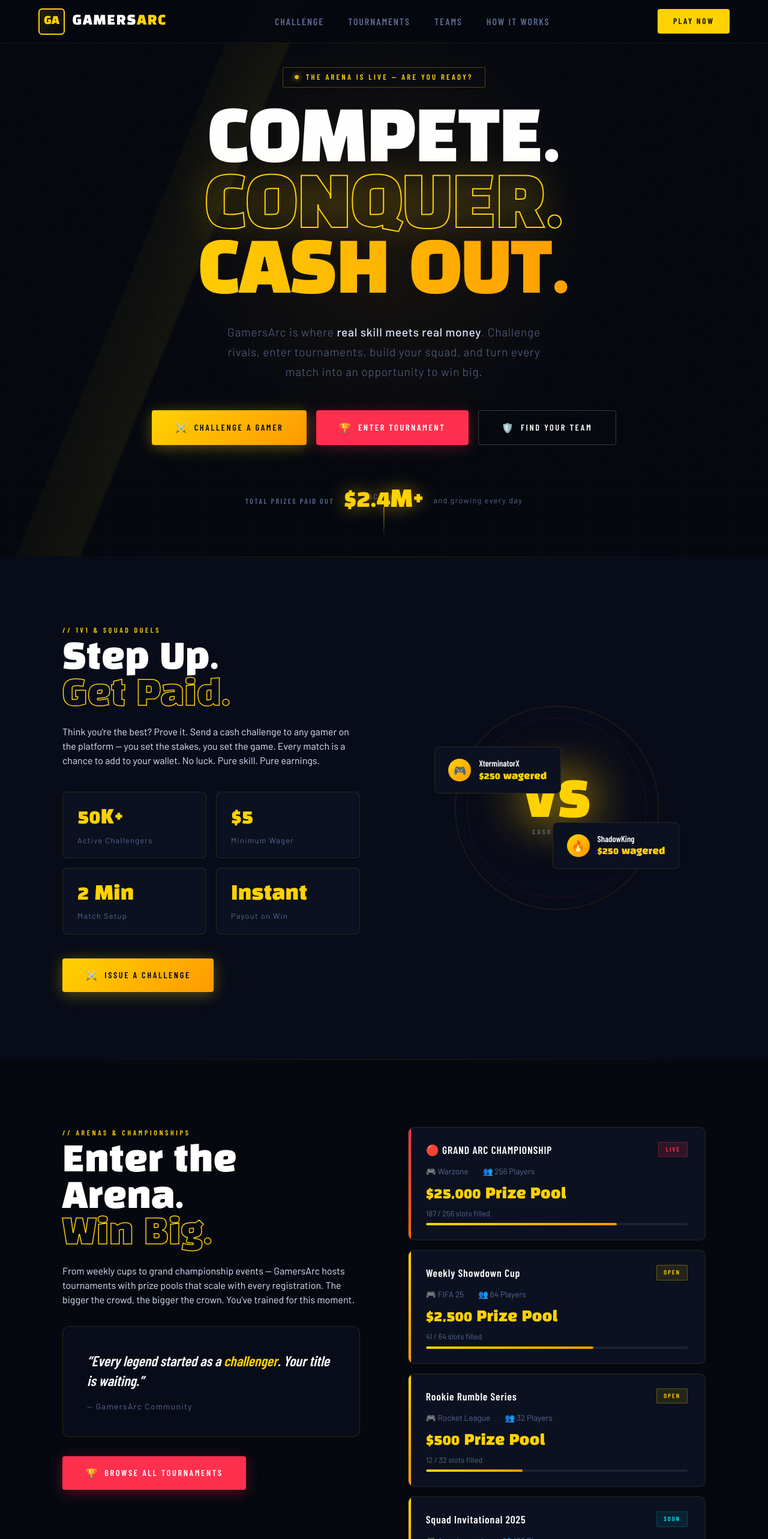
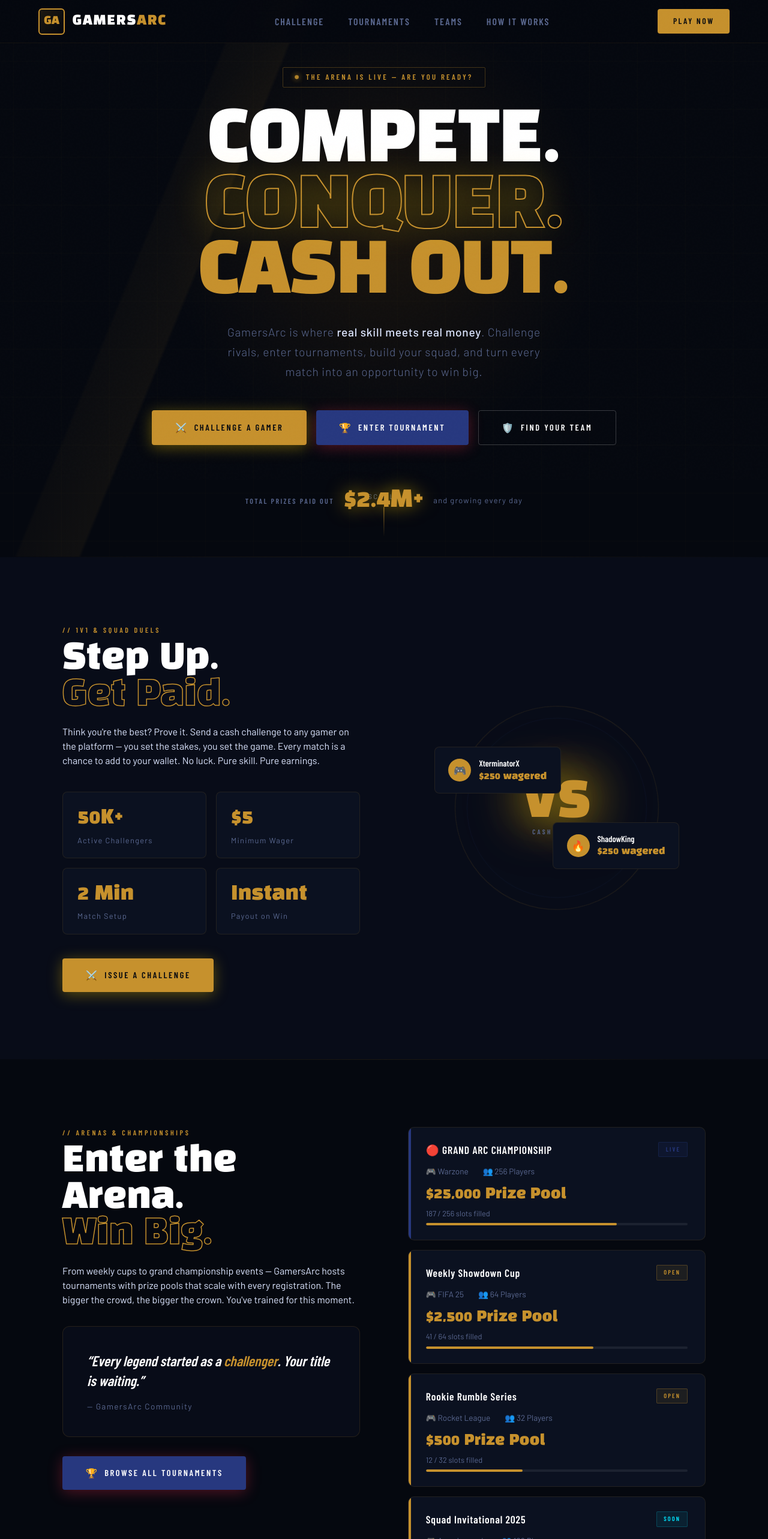
Before and after one commit to playersarcadia/players-arcadia-web, a Next.js app: page / in a window 1280 px wide. Shown: the top 2566 px of the page at 60% size. Built offline with nearby package versions, Linux system fonts and the light colour scheme; no server answers; a web font is replaced by a local one.

Commit message:
Update: page color and the logo

```diff
--- a/app/gamers-arc-landing.css
+++ b/app/gamers-arc-landing.css
@@ -13,11 +13,11 @@
       --bg: #05080f;
       --deep: #080c18;
       --card: #0b1120;
-      --border: rgba(255, 210, 0, .12);
-      --gold: #ffd200;
-      --gold2: #ff9900;
+      --border: rgba(198, 145, 45, .12);
+      --gold: #c6912d;
+      --gold2: #c6912d;
       --cyan: #00e5ff;
-      --red: #ff2f4e;
+      --red: #27387f;
       --text: #dde6ff;
       --muted: #5a6890;
       --white: #ffffff;
@@ -47,7 +47,7 @@
       position: fixed;
       width: 40px;
       height: 40px;
-      border: 1px solid rgba(255, 210, 0, .3);
+      border: 1px solid rgba(198, 145, 45, .3);
       border-radius: 50%;
       pointer-events: none;
       z-index: 9998;
@@ -77,7 +77,7 @@
       align-items: center;
       justify-content: space-between;
       padding: max(.85rem, env(safe-area-inset-top)) max(5%, env(safe-area-inset-right)) .85rem max(5%, env(safe-area-inset-left));
-      border-bottom: 1px solid rgba(255, 210, 0, .08);
+      border-bottom: 1px solid rgba(198, 145, 45, .08);
       background: rgba(5, 8, 15, .85);
       backdrop-filter: blur(16px)
     }
@@ -106,7 +106,7 @@
       content: '';
       position: absolute;
       inset: 0;
-      background: linear-gradient(135deg, rgba(255, 210, 0, .15), transparent);
+      background: linear-gradient(135deg, rgba(198, 145, 45, .15), transparent);
       animation: shimmer 3s ease infinite
     }
 
@@ -167,7 +167,8 @@
       border: none;
       cursor: none;
       transition: transform .15s, box-shadow .2s;
-      text-decoration: none
+      text-decoration: none;
+      touch-action: manipulation
     }
 
     .nav-cta:hover {
@@ -190,17 +191,17 @@
       width: 44px;
       height: 44px;
       padding: 0;
-      border: 1px solid rgba(255, 210, 0, .25);
+      border: 1px solid rgba(198, 145, 45, .25);
       border-radius: 6px;
-      background: rgba(255, 210, 0, .06);
+      background: rgba(198, 145, 45, .06);
       cursor: pointer;
       -webkit-tap-highlight-color: transparent;
       transition: border-color .2s, background .2s
     }
 
     .nav-toggle:hover {
-      border-color: rgba(255, 210, 0, .5);
-      background: rgba(255, 210, 0, .1)
+      border-color: rgba(198, 145, 45, .5);
+      background: rgba(198, 145, 45, .1)
     }
 
     .nav-toggle-bar {
@@ -280,7 +281,7 @@
       left: -5%;
       width: 60%;
       height: 120%;
-      background: linear-gradient(105deg, transparent 40%, rgba(255, 210, 0, .03) 40.5%, rgba(255, 210, 0, .06) 50%, transparent 50.5%);
+      background: linear-gradient(105deg, transparent 40%, rgba(198, 145, 45, .03) 40.5%, rgba(198, 145, 45, .06) 50%, transparent 50.5%);
       transform: skewX(-8deg)
     }
 
@@ -301,7 +302,7 @@
     .arena-grid {
       position: absolute;
       inset: 0;
-      background-image: linear-gradient(rgba(255, 210, 0, .025) 1px, transparent 1px), linear-gradient(90deg, rgba(255, 210, 0, .025) 1px, transparent 1px);
+      background-image: linear-gradient(rgba(198, 145, 45, .025) 1px, transparent 1px), linear-gradient(90deg, rgba(198, 145, 45, .025) 1px, transparent 1px);
       background-size: 80px 80px;
       animation: gridPan 25s linear infinite
     }
@@ -327,7 +328,7 @@
       display: inline-flex;
       align-items: center;
       gap: .7rem;
-      border: 1px solid rgba(255, 210, 0, .3);
+      border: 1px solid rgba(198, 145, 45, .3);
       padding: .4rem 1.2rem;
       border-radius: 2px;
       font-family: 'Barlow Condensed', sans-serif;
@@ -432,7 +433,8 @@
       transition: transform .15s, box-shadow .2s;
       cursor: none;
       position: relative;
-      overflow: hidden
+      overflow: hidden;
+      touch-action: manipulation
     }
 
     .btn::after {
@@ -645,13 +647,13 @@
       position: absolute;
       inset: 0;
       border-radius: 50%;
-      border: 1px solid rgba(255, 210, 0, .15);
+      border: 1px solid rgba(198, 145, 45, .15);
       animation: spin 20s linear infinite
     }
 
     .vs-ring:nth-child(2) {
       inset: 20px;
-      border-color: rgba(255, 47, 78, .12);
+      border-color: rgba(39, 56, 127, .12);
       animation-direction: reverse;
       animation-duration: 14s
     }
@@ -811,7 +813,7 @@
 
     .t-card:hover {
       transform: translateX(6px);
-      border-color: rgba(255, 210, 0, .4)
+      border-color: rgba(198, 145, 45, .4)
     }
 
     .t-card-accent {
@@ -824,7 +826,7 @@
     }
 
     .t-card.featured .t-card-accent {
-      background: linear-gradient(180deg, var(--red), #ff6b00)
+      background: linear-gradient(180deg, var(--red), #27387f)
     }
 
     .t-card-top {
@@ -852,15 +854,15 @@
     }
 
     .t-badge.live {
-      background: rgba(255, 47, 78, .15);
+      background: rgba(39, 56, 127, .15);
       color: var(--red);
-      border: 1px solid rgba(255, 47, 78, .3)
+      border: 1px solid rgba(39, 56, 127, .3)
     }
 
     .t-badge.open {
-      background: rgba(255, 210, 0, .1);
+      background: rgba(198, 145, 45, .1);
       color: var(--gold);
-      border: 1px solid rgba(255, 210, 0, .3)
+      border: 1px solid rgba(198, 145, 45, .3)
     }
 
     .t-badge.soon {
@@ -905,7 +907,7 @@
 
     .morale-box {
       background: var(--deep);
-      border: 1px solid rgba(255, 210, 0, .15);
+      border: 1px solid rgba(198, 145, 45, .15);
       border-radius: 12px;
       padding: 2.5rem;
       margin-top: 2rem
@@ -960,13 +962,13 @@
 
     .team-card:hover {
       transform: translateY(-5px);
-      border-color: rgba(255, 210, 0, .5)
+      border-color: rgba(198, 145, 45, .5)
     }
 
     .team-logo-slot {
       width: 64px;
       height: 64px;
-      border: 2px dashed rgba(255, 210, 0, .25);
+      border: 2px dashed rgba(198, 145, 45, .25);
       border-radius: 10px;
       margin: 0 auto 1rem;
       display: grid;
@@ -980,14 +982,14 @@
     }
 
     .team-card:hover .team-logo-slot {
-      border-color: rgba(255, 210, 0, .6);
+      border-color: rgba(198, 145, 45, .6);
       color: var(--gold)
     }
 
     .team-card.has-logo .team-logo-slot {
       border-style: solid;
       border-color: var(--border);
-      background: rgba(255, 210, 0, .05);
+      background: rgba(198, 145, 45, .05);
       font-size: 1.8rem
     }
 
@@ -1091,15 +1093,15 @@
     }
 
     .logo-slot:hover {
-      border-color: rgba(255, 210, 0, .4);
+      border-color: rgba(198, 145, 45, .4);
       color: var(--gold)
     }
 
     /* ─── MORALE BANNER ─── */
     .morale-banner {
       background: linear-gradient(105deg, #0d1628, #12091e);
-      border-top: 1px solid rgba(255, 210, 0, .1);
-      border-bottom: 1px solid rgba(255, 210, 0, .1);
+      border-top: 1px solid rgba(198, 145, 45, .1);
+      border-bottom: 1px solid rgba(198, 145, 45, .1);
       overflow: hidden;
       padding: 4rem 5%
     }
@@ -1170,7 +1172,7 @@
       right: -.5rem;
       font-family: 'Black Han Sans', sans-serif;
       font-size: 5rem;
-      color: rgba(255, 210, 0, .04);
+      color: rgba(198, 145, 45, .04);
       line-height: 1
     }
 
@@ -1241,7 +1243,7 @@
     /* ─── FOOTER ─── */
     .gamers-arc-landing footer {
       background: var(--deep);
-      border-top: 1px solid rgba(255, 210, 0, .08);
+      border-top: 1px solid rgba(198, 145, 45, .08);
       padding: 3rem 5% 2rem
     }
 
@@ -1395,7 +1397,7 @@
         padding: .5rem 0 1rem;
         list-style: none;
         background: rgba(5, 8, 15, .98);
-        border-bottom: 1px solid rgba(255, 210, 0, .12);
+        border-bottom: 1px solid rgba(198, 145, 45, .12);
         box-shadow: 0 12px 40px rgba(0, 0, 0, .45);
         transform: translateY(-12px);
         opacity: 0;
@@ -1422,7 +1424,8 @@
         display: block;
         padding: 1rem max(5%, env(safe-area-inset-right)) 1rem max(5%, env(safe-area-inset-left));
         font-size: .95rem;
-        letter-spacing: .14em
+        letter-spacing: .14em;
+        touch-action: manipulation
       }
 
       .nav-cta {
--- a/app/layout.tsx
+++ b/app/layout.tsx
@@ -54,12 +54,10 @@
   },
   icons: {
     icon: [
-      { url: "/icons/favicon.ico", sizes: "any" },
-      { url: "/icons/favicon.svg", type: "image/svg+xml" },
-      { url: "/icons/favicon-96x96.png", sizes: "96x96", type: "image/png" },
+      { url: "/icons/Gamers-Arc.png", sizes: "any", type: "image/png" },
     ],
     apple: [
-      { url: "/icons/apple-touch-icon.png", sizes: "180x180", type: "image/png" },
+      { url: "/icons/Gamers-Arc.png", sizes: "180x180", type: "image/png" },
     ],
   },
   manifest: "/icons/site.webmanifest",
@@ -78,7 +76,7 @@
     name: "Players Arcadia",
     description: "Pro-level tools for running seamless mobile esports tournaments with fast, effortless payouts across the continent.",
     url: baseUrl,
-    logo: `${baseUrl}/assets/logos/player-arcadia-logo.png`,
+    logo: `${baseUrl}/icons/Gamers-Arc-white.png`,
     sameAs: [
       "https://twitter.com/playersarcadia",
       "https://facebook.com/playersarcadia",
```
Also changed, not shown: public/icons/Gamers-Arc-white.png (added), public/icons/Gamers-Arc.png (added).
